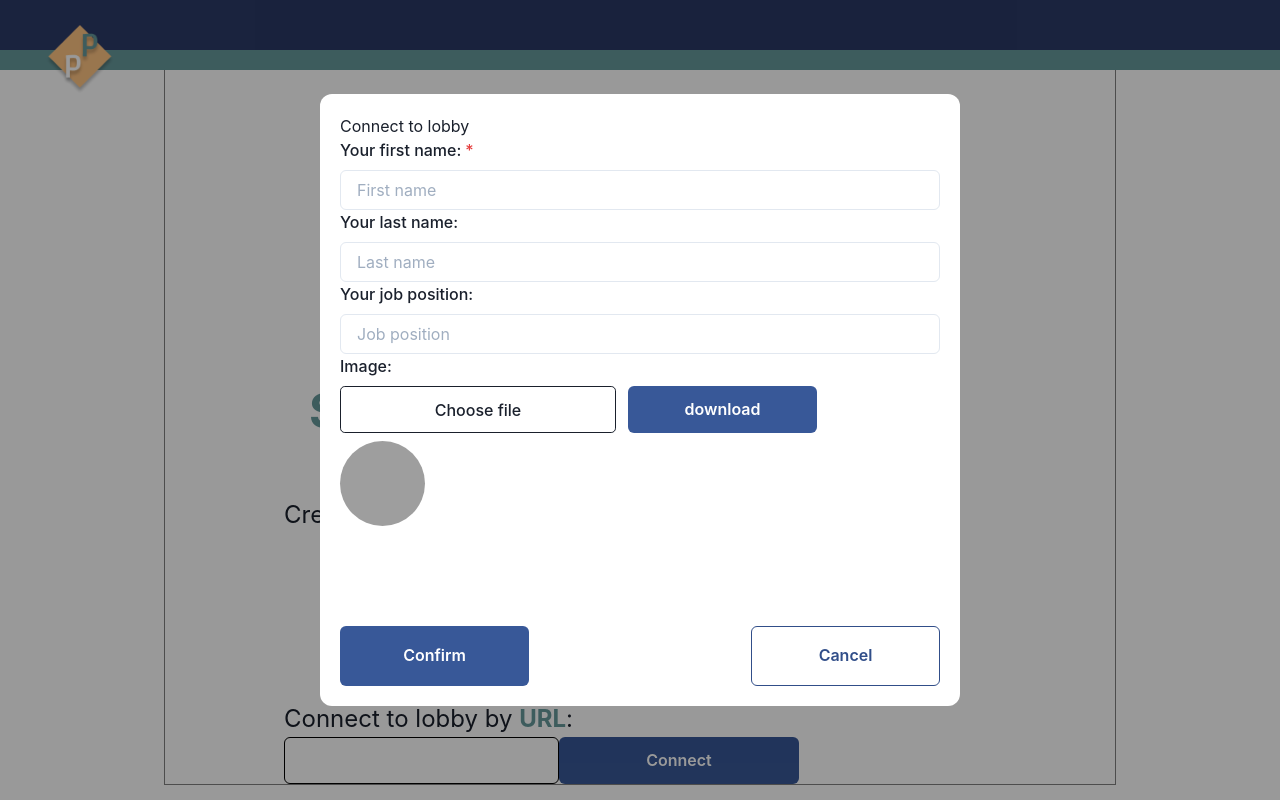
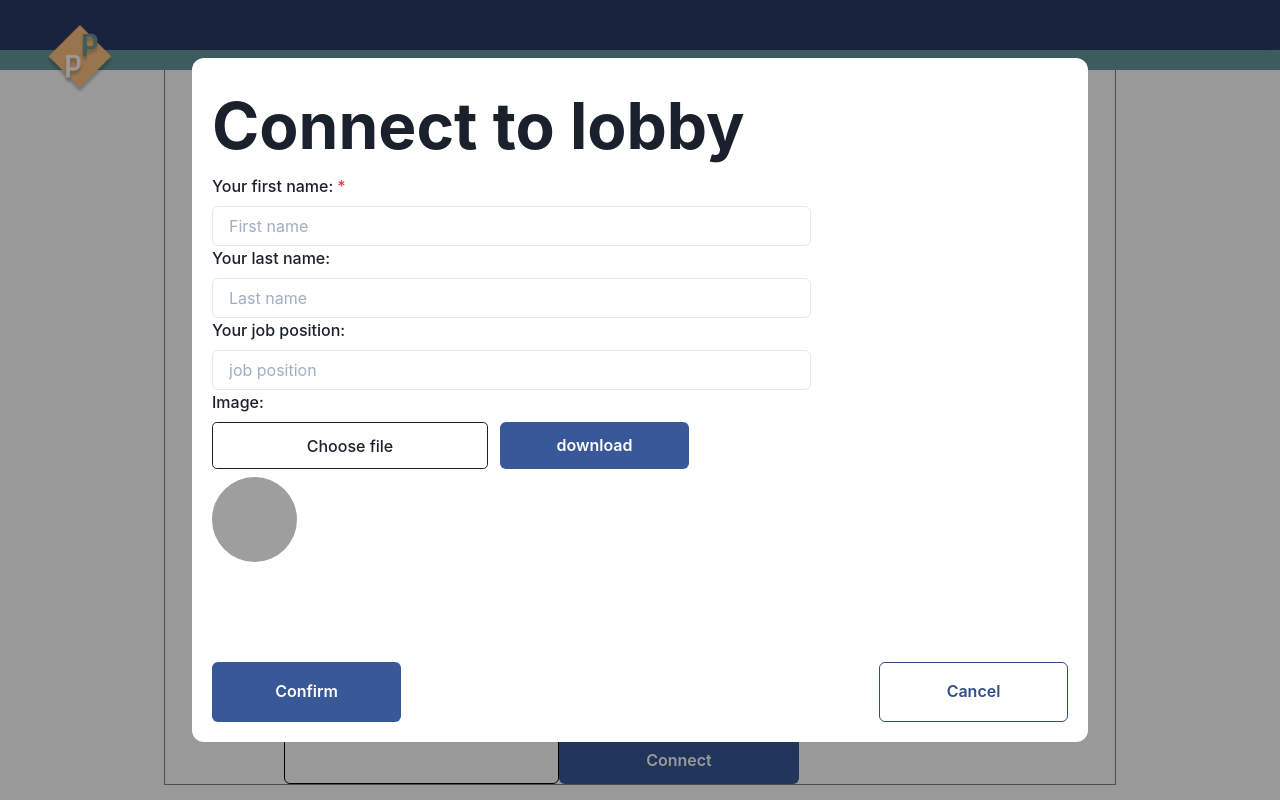
Before and after one commit to victordobryi/pointing-poker, a React (Create React App) app in the folder pointing-poker/: page / in a window 1280 px wide. Both pictures are taken after a click on the button "Start new game". Built offline with nearby package versions, Linux system fonts and the light colour scheme; grey boxes are pictures that could not be loaded.

Commit message:
feat: add form validation

```diff
--- a/pointing-poker/package.json
+++ b/pointing-poker/package.json
@@ -9,12 +9,14 @@
     "@testing-library/jest-dom": "^5.14.1",
     "@testing-library/react": "^11.2.7",
     "@testing-library/user-event": "^12.8.3",
+    "formik": "^2.2.9",
     "framer-motion": "^4.1.17",
     "node-sass": "^6.0.1",
     "react": "^17.0.2",
     "react-dom": "^17.0.2",
     "react-scripts": "4.0.3",
-    "web-vitals": "^1.1.2"
+    "web-vitals": "^1.1.2",
+    "yup": "^0.32.9"
   },
   "scripts": {
     "start": "react-scripts start",
--- a/pointing-poker/src/components/button/button.jsx
+++ b/pointing-poker/src/components/button/button.jsx
@@ -7,7 +7,8 @@ export const ButtonComponent = ({
   onClick,
   variant,
   colorScheme,
-  className
+  className,
+  type
 }) => {
   return (
     <Button
@@ -17,6 +18,7 @@ export const ButtonComponent = ({
       onClick={onClick}
       variant={variant}
       className={className}
+      type={type}
     >
       {textContent}
     </Button>
--- /dev/null
+++ b/pointing-poker/src/components/form/form-validate.jsx
@@ -0,0 +1,19 @@
+export const validate = (values) => {
+  const errors = {};
+
+  if (!values.firstName) {
+    errors.firstName = 'Required';
+  } else if (values.firstName.length > 15) {
+    errors.firstName = 'Must be 15 characters or less';
+  }
+
+  if (values.lastName.length > 20) {
+    errors.lastName = 'Must be 20 characters or less';
+  }
+
+  if (values.jobPosition.length > 15) {
+    errors.jobPosition = 'Must be 15 characters or less';
+  }
+
+  return errors;
+};
--- a/pointing-poker/src/components/form/form.jsx
+++ b/pointing-poker/src/components/form/form.jsx
@@ -2,14 +2,16 @@ import {
   FormControl,
   FormLabel,
   FormErrorMessage,
-  FormHelperText,
   Input
 } from '@chakra-ui/react';
-import React, { Fragment, useState } from 'react';
+import React, { useState } from 'react';
 import { ButtonComponent } from '../button/button';
 import { InputComponent } from '../input/input';
 import './form.scss';
-export const Form = () => {
+import { useFormik } from 'formik';
+import { validate } from '../form/form-validate';
+
+export const FormComponent = ({ children }) => {
   const [image, setImage] = useState(null);
   const [ava, setAva] = useState(null);
   const [imageName, setImageName] = useState(null);
@@ -24,19 +26,81 @@ export const Form = () => {
     setAva(image);
   };
 
+  const formik = useFormik({
+    initialValues: {
+      firstName: '',
+      lastName: '',
+      jobPosition: ''
+    },
+    validate,
+    onSubmit: (values) => {
+      alert(JSON.stringify(values, null, 2));
+    }
+  });
   return (
-    <Fragment>
-      <FormControl isRequired>
+    <form onSubmit={formik.handleSubmit}>
+      <FormControl
+        isRequired
+        isInvalid={formik.touched.firstName && formik.errors.firstName}
+      >
         <FormLabel>Your first name:</FormLabel>
-        <Input placeholder="First name" />
+        <div className="form__section">
+          <Input
+            placeholder="First name"
+            className={'form__input'}
+            id="firstName"
+            name="firstName"
+            type="text"
+            onChange={formik.handleChange}
+            onBlur={formik.handleBlur}
+            value={formik.values.firstName}
+          />
+          <FormErrorMessage style={{ paddingLeft: '10px' }}>
+            {formik.errors.firstName}
+          </FormErrorMessage>
+        </div>
       </FormControl>
-      <FormControl>
+
+      <FormControl
+        isInvalid={formik.touched.lastName && formik.errors.lastName}
+      >
         <FormLabel>Your last name:</FormLabel>
-        <Input placeholder="Last name" />
+        <div className="form__section">
+          <Input
+            placeholder="Last name"
+            className={'form__input'}
+            id="lastName"
+            name="lastName"
+            type="text"
+            onChange={formik.handleChange}
+            onBlur={formik.handleBlur}
+            value={formik.values.lastName}
+          />
+          <FormErrorMessage style={{ paddingLeft: '10px' }}>
+            {formik.errors.lastName}
+          </FormErrorMessage>
+        </div>
       </FormControl>
-      <FormControl>
+
+      <FormControl
+        isInvalid={formik.touched.jobPosition && formik.errors.jobPosition}
+      >
         <FormLabel>Your job position:</FormLabel>
-        <Input placeholder="Job position" />
+        <div className="form__section">
+          <Input
+            placeholder="job position"
+            className={'form__input'}
+            id="jobPosition"
+            name="jobPosition"
+            type="text"
+            onChange={formik.handleChange}
+            onBlur={formik.handleBlur}
+            value={formik.values.jobPosition}
+          />
+          <FormErrorMessage style={{ paddingLeft: '10px' }}>
+            {formik.errors.jobPosition}
+          </FormErrorMessage>
+        </div>
       </FormControl>
       <FormControl>
         <FormLabel>Image:</FormLabel>
@@ -65,6 +129,7 @@ export const Form = () => {
           }}
         ></div>
       </FormControl>
-    </Fragment>
+      {children}
+    </form>
   );
 };
--- a/pointing-poker/src/components/form/form.scss
+++ b/pointing-poker/src/components/form/form.scss
@@ -18,3 +18,12 @@
   justify-content: center;
   align-items: center;
 }
+
+.form {
+  &__input {
+    width: 70% !important;
+  }
+  &__section {
+    display: flex;
+  }
+}
--- a/pointing-poker/src/components/modal/modal.scss
+++ b/pointing-poker/src/components/modal/modal.scss
@@ -15,7 +15,7 @@
     padding: 20px;
     border-radius: 12px;
     background-color: white;
-    width: 50vw;
+    width: 70vw;
     transform: scale(0.5);
     transition: 0.4s all;
     &.active {
--- a/pointing-poker/src/pages/main-page/main-page.jsx
+++ b/pointing-poker/src/pages/main-page/main-page.jsx
@@ -6,7 +6,7 @@ import { ButtonComponent } from '../../components/button/button';
 import { InputComponent } from '../../components/input/input';
 import { Modal } from '../../components/modal/modal';
 import { useState } from 'react';
-import { Form } from '../../components/form/form';
+import { FormComponent } from '../../components/form/form';
 
 export const MainPage = () => {
   const [modalActive, setModalActive] = useState(false);
@@ -68,10 +68,9 @@ export const MainPage = () => {
       <Modal active={modalActive} setActive={setModalActive}>
         <div className="registation">
           <div className="registration__block">
-            <h2 className="modal__title">Connect to lobby</h2>
+            <h2 className={styles.modal__title}>Connect to lobby</h2>
           </div>
-
-          <Form />
+          <FormComponent>
             <div className={styles.form__control}>
               <ButtonComponent
                 width={189}
@@ -79,6 +78,7 @@ export const MainPage = () => {
                 textContent={'Confirm'}
                 variant="solid"
                 colorScheme="facebook"
+                type={'submit'}
               />
               <ButtonComponent
                 width={189}
@@ -86,8 +86,10 @@ export const MainPage = () => {
                 textContent={'Cancel'}
                 variant="outline"
                 colorScheme="facebook"
+                onClick={() => setModalActive(false)}
               />
             </div>
+          </FormComponent>
         </div>
       </Modal>
     </MainLayout>
--- a/pointing-poker/src/pages/main-page/main-page.module.scss
+++ b/pointing-poker/src/pages/main-page/main-page.module.scss
@@ -54,3 +54,10 @@ $paddingRight: calc((100% - 80%) / 2);
     padding-top: 100px;
   }
 }
+
+.modal {
+  &__title {
+    font-size: 64px;
+    font-weight: bold;
+  }
+}
```
Also changed, not shown: 1 other file (tests, documents, lock files or other folders). Lines whose indentation alone changed are shown as unchanged.
